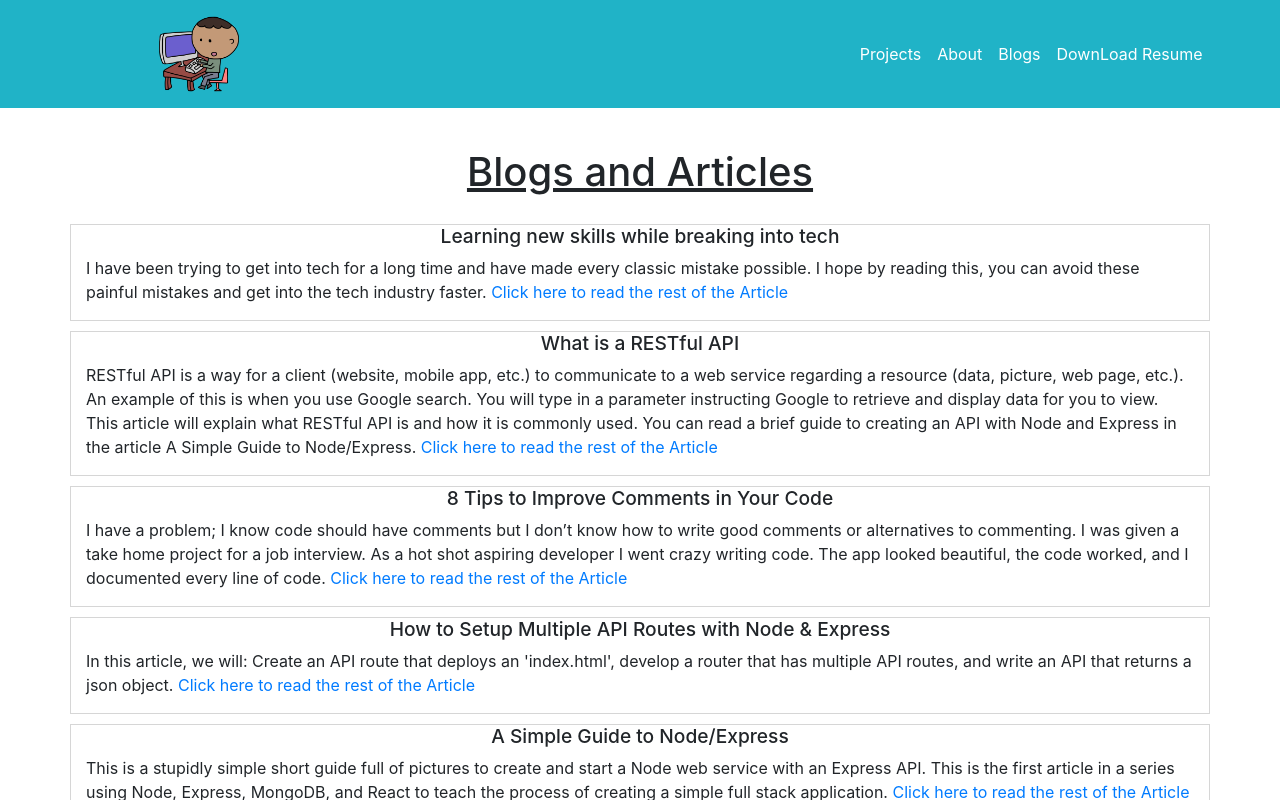
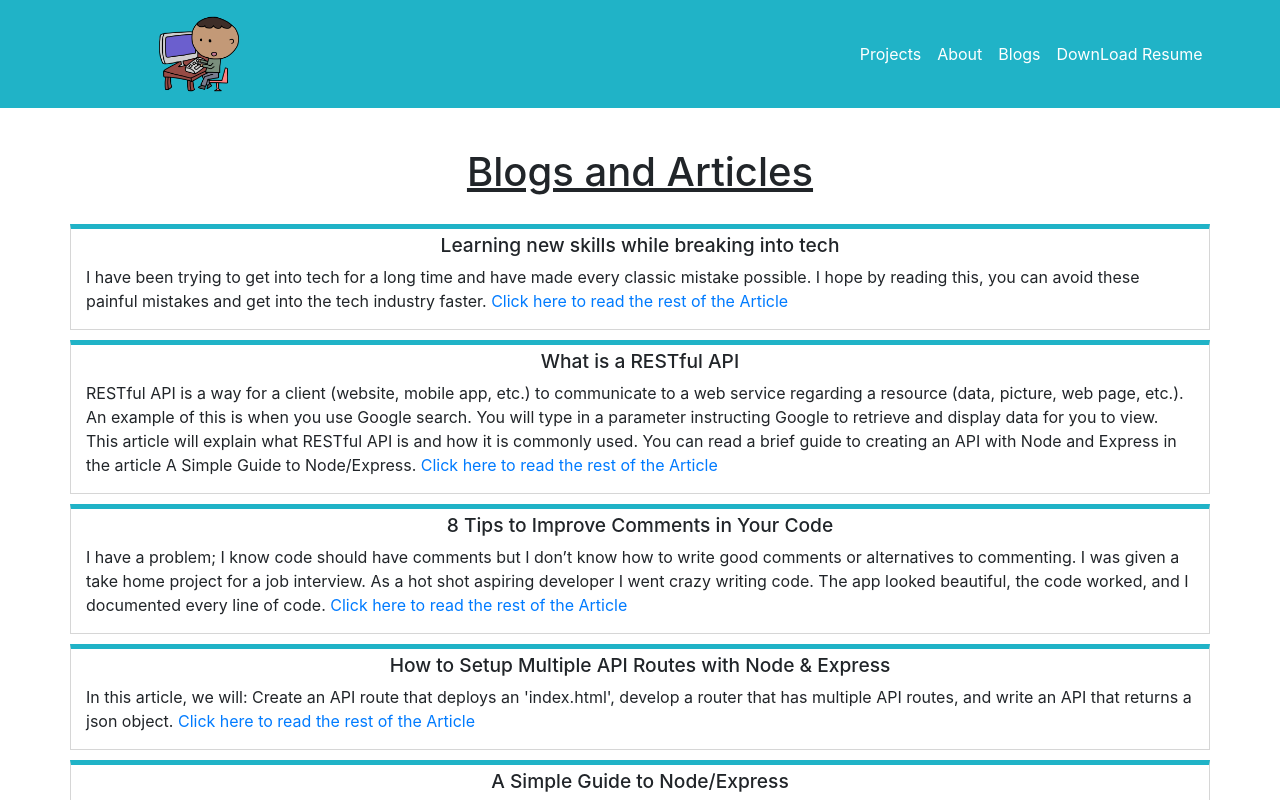
Before and after one commit to jcsmileyjr/Portfolio-v3, a React (Create React App) app in the folder portfolio/: page /blog in a window 1280 px wide. Shown: the top 800 px of the page. Built offline with nearby package versions, Linux system fonts and the light colour scheme.

Commit message:
Restyled Blog articles containers

```diff
--- a/portfolio/src/pages/blog/blog.scss
+++ b/portfolio/src/pages/blog/blog.scss
@@ -1,3 +1,5 @@
+@import '../../App';/*import global CSS styles*/
+
 .center-content {
   text-align: center;
 }
@@ -9,10 +11,14 @@
 .post-container {
   border: 1px solid rgb(214, 214, 214);
   margin-bottom: 10px;
+  border-top-width: 5px;
+  border-top-style: solid;
+  border-top-color: $primary-light-blue-color;
 }
 
 .blog-title {
   font-size: 1.2rem;
+  margin-top: 5px;
 }
 
 /* media queries */
```
